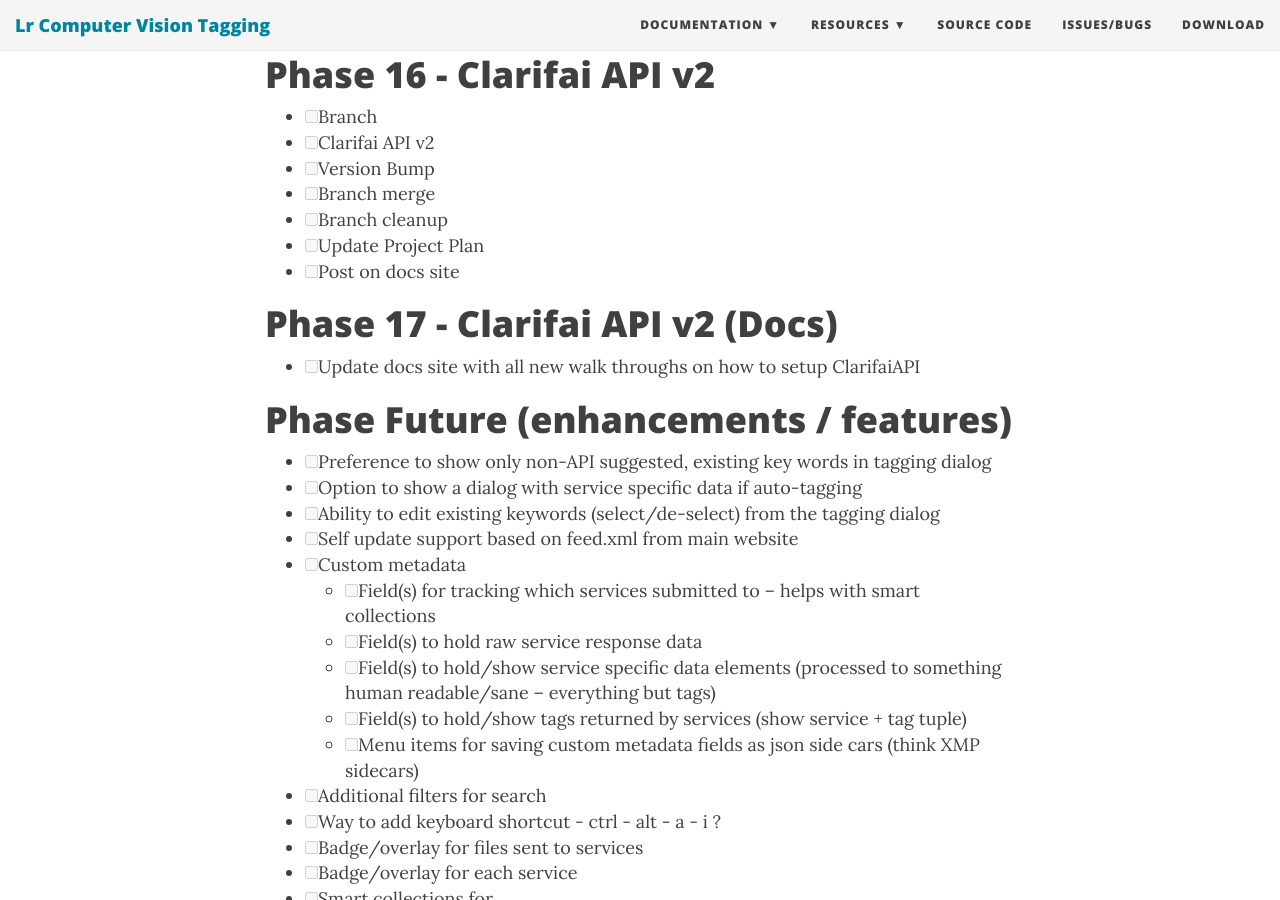
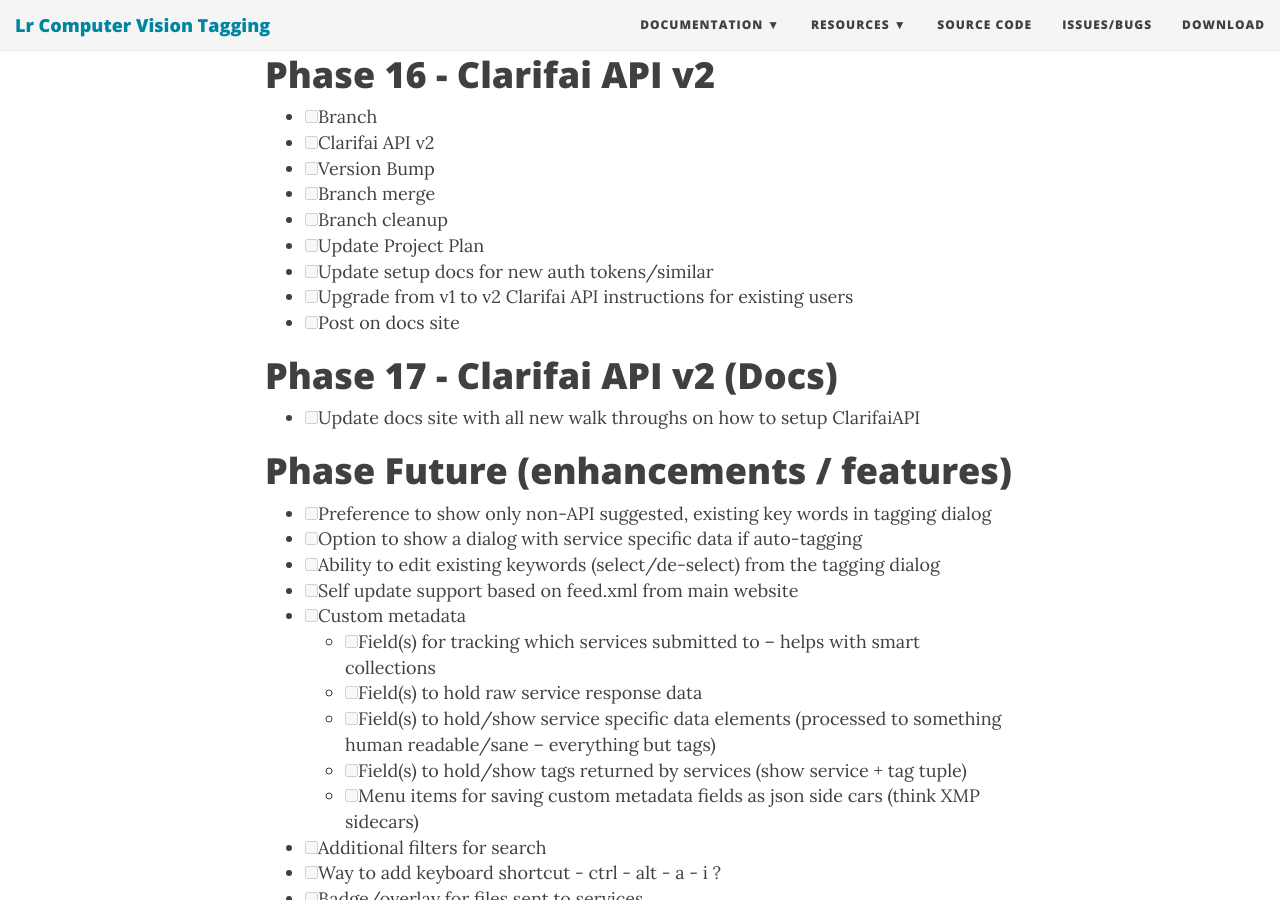
Before and after one commit to nyomanb/lr_plugin_computer_vision_tagging, a Jekyll site: the page built from project_plan.md, in a window 1280 px wide and 900 px high, scrolled down 445 px. Built offline with Jekyll 4.4.1, drawn with Linux system fonts in a browser that asks for light colours; nearby versions of some CDN libraries.

Commit message:
Update project plan

```diff
--- a/project_plan.md
+++ b/project_plan.md
@@ -15,6 +15,8 @@
 - [ ] Branch merge
 - [ ] Branch cleanup
 - [ ] Update Project Plan
+- [ ] Update setup docs for new auth tokens/similar
+- [ ] Upgrade from v1 to v2 Clarifai API instructions for existing users
 - [ ] Post on docs site
 
 # Phase 17 - Clarifai API v2 (Docs)
```
